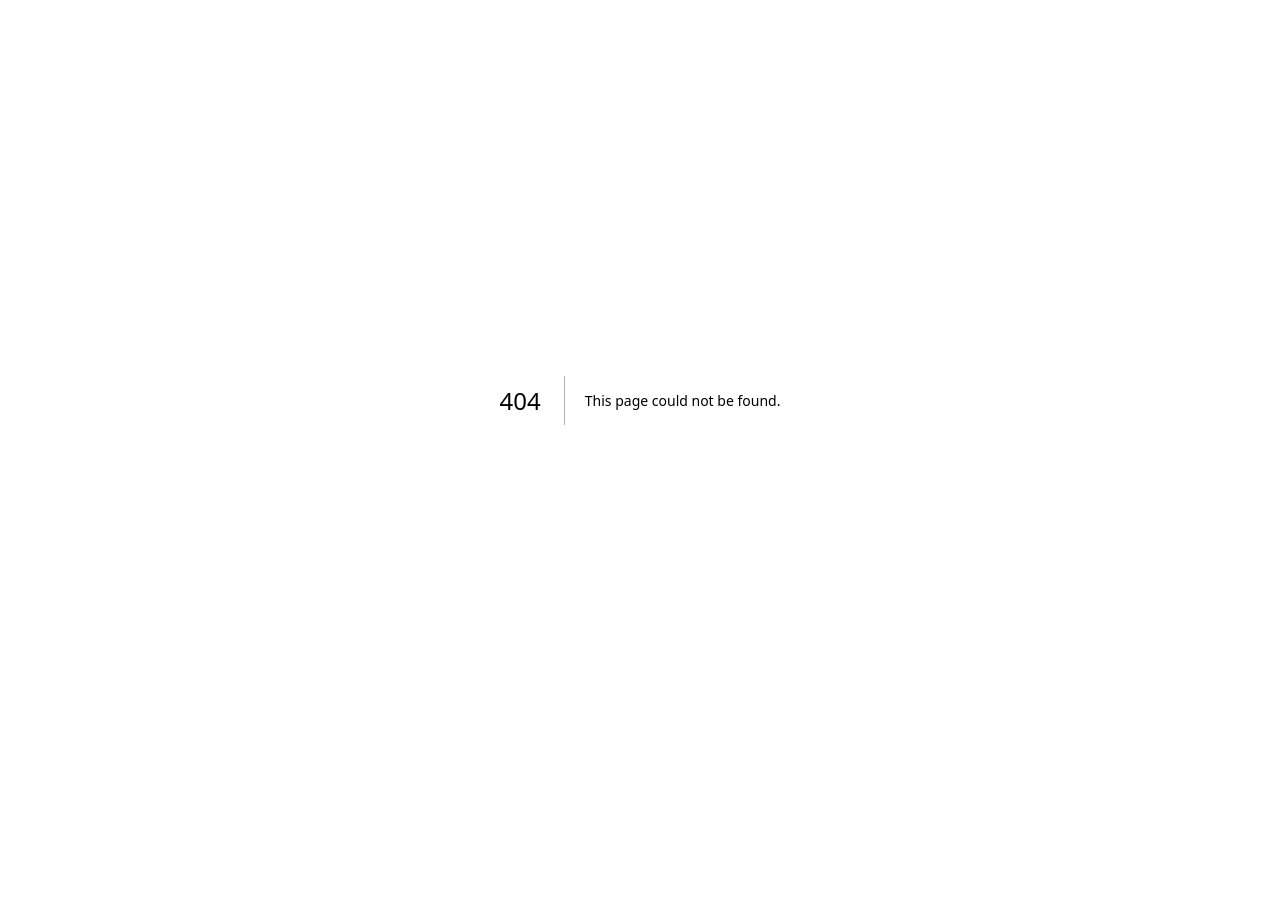
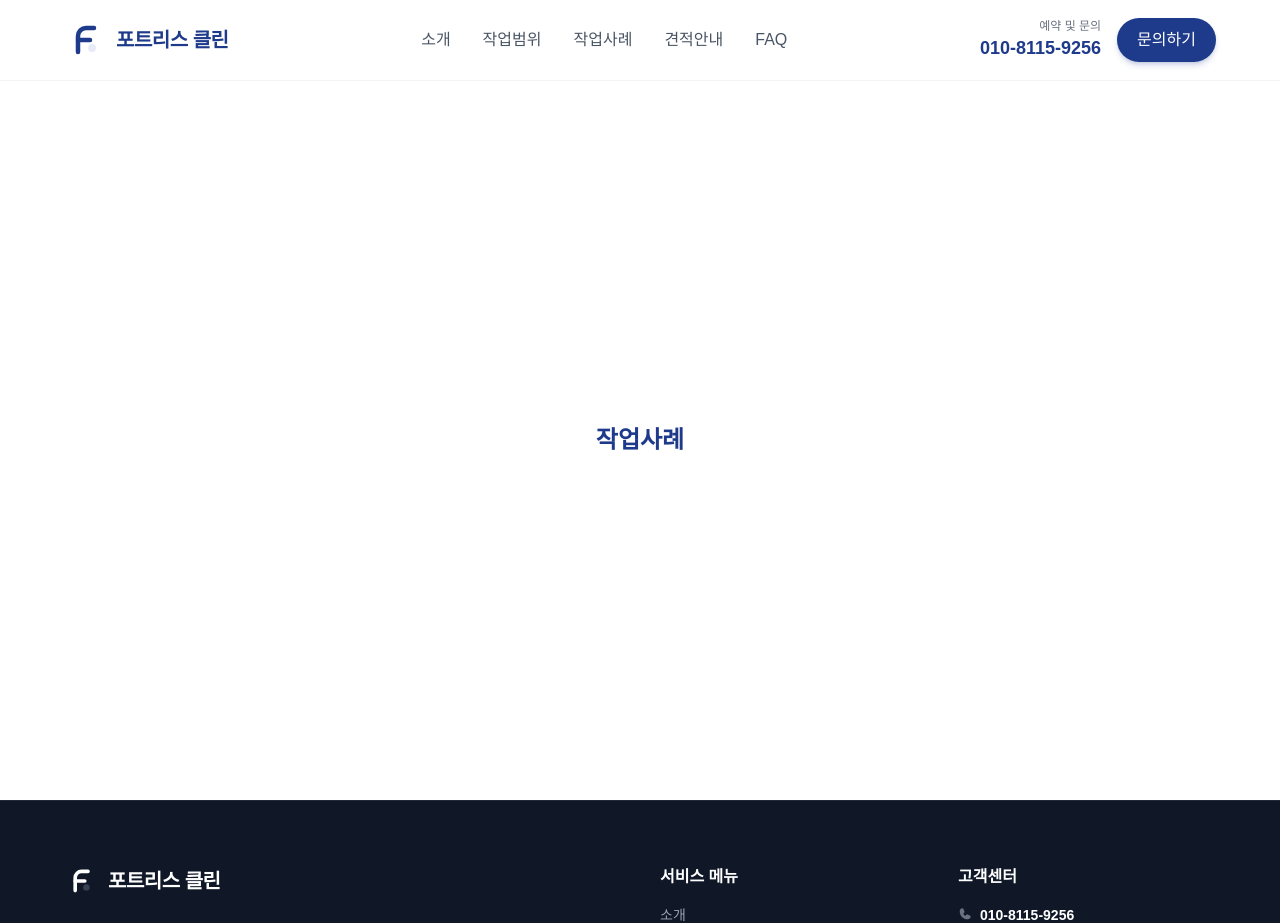
Before and after one commit to moolmin/fortressclean-web, a Next.js app: page /cases in a window 1280 px wide. Before the commit this address had no page. Shown: the top 923 px of the page. Before the commit the page ends 800 px from the top, so only its background shows below. Built offline with nearby package versions, Linux system fonts and the light colour scheme.

Commit message:
feat: implement static content pages and refactor navigation to use Next.js Link component

```diff
--- /dev/null
+++ b/app/cases/page.tsx
@@ -0,0 +1,5 @@
+import { SimpleTextPage } from "@/components/fortressclean-home/simple-text-page";
+
+export default function CasesPage() {
+  return <SimpleTextPage text="작업사례" />;
+}
--- /dev/null
+++ b/app/faq/page.tsx
@@ -0,0 +1,5 @@
+import { SimpleTextPage } from "@/components/fortressclean-home/simple-text-page";
+
+export default function FaqPage() {
+  return <SimpleTextPage text="FAQ" />;
+}
--- /dev/null
+++ b/app/intro/page.tsx
@@ -0,0 +1,5 @@
+import { SimpleTextPage } from "@/components/fortressclean-home/simple-text-page";
+
+export default function IntroPage() {
+  return <SimpleTextPage text="소개" />;
+}
--- /dev/null
+++ b/app/quote-guide/page.tsx
@@ -0,0 +1,5 @@
+import { SimpleTextPage } from "@/components/fortressclean-home/simple-text-page";
+
+export default function QuoteGuidePage() {
+  return <SimpleTextPage text="견적안내" />;
+}
--- /dev/null
+++ b/app/scope/page.tsx
@@ -0,0 +1,5 @@
+import { SimpleTextPage } from "@/components/fortressclean-home/simple-text-page";
+
+export default function ScopePage() {
+  return <SimpleTextPage text="작업범위" />;
+}
--- a/components/fortressclean-home/content.ts
+++ b/components/fortressclean-home/content.ts
@@ -79,13 +79,11 @@ export const PHONE_NUMBER = "010-8115-9256";
 export const PHONE_HREF = `tel:${PHONE_NUMBER.replaceAll("-", "")}`;
 
 export const NAV_ITEMS = [
-  { href: "#services", label: "서비스" },
-  { href: "#process", label: "작업과정" },
-  { href: "#gallery", label: "작업사진" },
-  { href: "#reviews", label: "후기" },
-  { href: "#quote", label: "견적안내" },
-  { href: "#as", label: "A/S" },
-  { href: "#faq", label: "FAQ" },
+  { href: "/intro", label: "소개" },
+  { href: "/scope", label: "작업범위" },
+  { href: "/cases", label: "작업사례" },
+  { href: "/quote-guide", label: "견적안내" },
+  { href: "/faq", label: "FAQ" },
 ] as const;
 
 export const HERO_HIGHLIGHTS = [
--- a/components/fortressclean-home/hero-section.tsx
+++ b/components/fortressclean-home/hero-section.tsx
@@ -10,7 +10,10 @@ import { PhoneLink } from "./shared";
 
 export function HeroSection() {
   return (
-    <section className="relative overflow-hidden bg-brand-50 pb-32 pt-40">
+    <section
+      id="intro"
+      className="relative overflow-hidden bg-brand-50 pb-32 pt-40"
+    >
       <div className="relative z-10 mx-auto max-w-[1200px] px-6">
         <div className="grid grid-cols-1 items-center gap-16 lg:grid-cols-2">
           <div className="max-w-2xl">
--- /dev/null
+++ b/components/fortressclean-home/simple-text-page.tsx
@@ -0,0 +1,18 @@
+import { SiteFooter } from "./site-footer";
+import { SiteHeader } from "./site-header";
+
+type SimpleTextPageProps = {
+  text: string;
+};
+
+export function SimpleTextPage({ text }: SimpleTextPageProps) {
+  return (
+    <div className="bg-white font-sans text-gray-800 antialiased">
+      <SiteHeader />
+      <main className="flex min-h-screen items-center justify-center px-6 pt-20">
+        <p className="text-2xl font-bold text-brand-900">{text}</p>
+      </main>
+      <SiteFooter />
+    </div>
+  );
+}
--- a/components/fortressclean-home/site-footer.tsx
+++ b/components/fortressclean-home/site-footer.tsx
@@ -1,16 +1,10 @@
+import Link from "next/link";
+
 import { Clock, Phone } from "./icons";
 import { NAV_ITEMS } from "./content";
 import { LogoMark } from "./logo-mark";
 import { PhosphorIcon } from "./phosphor-icon";
 import { PhoneLink } from "./shared";
-
-const FOOTER_SERVICE_LINKS = [
-  { href: "#services", label: "가전 홈케어" },
-  { href: "#comprehensive", label: "종합 청소 서비스" },
-  ...NAV_ITEMS.filter((item) =>
-    ["#process", "#gallery", "#quote"].includes(item.href),
-  ),
-] as const;
 
 export function SiteFooter() {
   return (
@@ -36,14 +30,14 @@ export function SiteFooter() {
           <div>
             <h4 className="mb-4 font-bold text-white">서비스 메뉴</h4>
             <ul className="space-y-3 text-sm">
-              {FOOTER_SERVICE_LINKS.map((item) => (
+              {NAV_ITEMS.map((item) => (
                 <li key={item.href}>
-                  <a
+                  <Link
                     href={item.href}
                     className="transition-colors hover:text-white"
                   >
                     {item.label}
-                  </a>
+                  </Link>
                 </li>
               ))}
             </ul>
--- a/components/fortressclean-home/site-header.tsx
+++ b/components/fortressclean-home/site-header.tsx
@@ -34,13 +34,13 @@ export function SiteHeader() {
 
         <nav className="hidden items-center gap-8 lg:flex">
           {NAV_ITEMS.map((item) => (
-            <a
+            <Link
               key={item.href}
               href={item.href}
               className="font-medium text-gray-600 transition-colors hover:text-brand-900"
             >
               {item.label}
-            </a>
+            </Link>
           ))}
         </nav>
 
```
